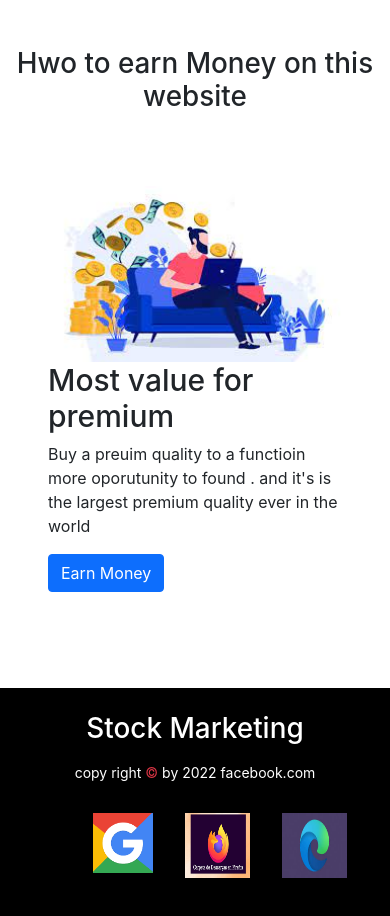
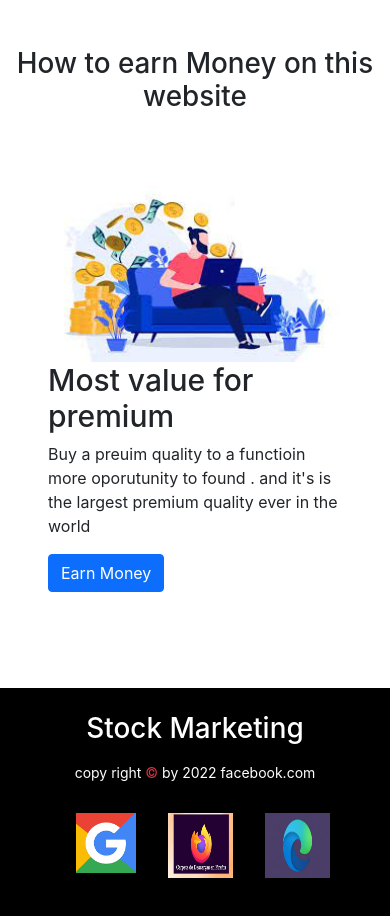
Before and after one commit to R3ahim/11.werehouse-management, a React (Create React App) app: page / in a window 390 px wide. Shown: the part 1965-2881 px from the top of the page. Built offline with nearby package versions, Linux system fonts and the light colour scheme; no server answers.

Commit message:
some change

```diff
--- a/src/Pages/Edit/Edit.js
+++ b/src/Pages/Edit/Edit.js
@@ -1,5 +1,6 @@
 import React, { useEffect, useState } from 'react';
 import { Link, useParams } from 'react-router-dom';
+import { toast } from 'react-toastify';
 import useServiceDetail from '../../hooks/useServiceDetail';
 
 const Edit = () => {
@@ -9,6 +10,7 @@ const Edit = () => {
 
    const handeEditForm =event=>{
     event.preventDefault()
+    toast('Edit susccesfull')
        const updateName = event.target.name.value;
        const updatupdatSubName = event.target.subname.value;
        const updatDescription = event.target.description.value;
--- a/src/Pages/Home/Home/Home.js
+++ b/src/Pages/Home/Home/Home.js
@@ -14,7 +14,7 @@ const Home = () => {
             <Banner></Banner>
             <Services></Services>
             <BetterbuildSection></BetterbuildSection>
-            <h1 className='text-center mt-5 res-text mb-2'>Hwo to earn Money on this website</h1>
+            <h1 className='text-center mt-5 res-text mb-2'>How to earn Money on this website</h1>
             <EarnSection></EarnSection>
 
         </>
--- a/src/Pages/Shared/Footer/Footer.css
+++ b/src/Pages/Shared/Footer/Footer.css
@@ -17,7 +17,7 @@
 }
 @media only screen and (max-width:576px) {
     .footer-cotianer img{
-        margin-left: 16px;
+        margin-left: 16px !important;
 
     }
     .img1{
```
